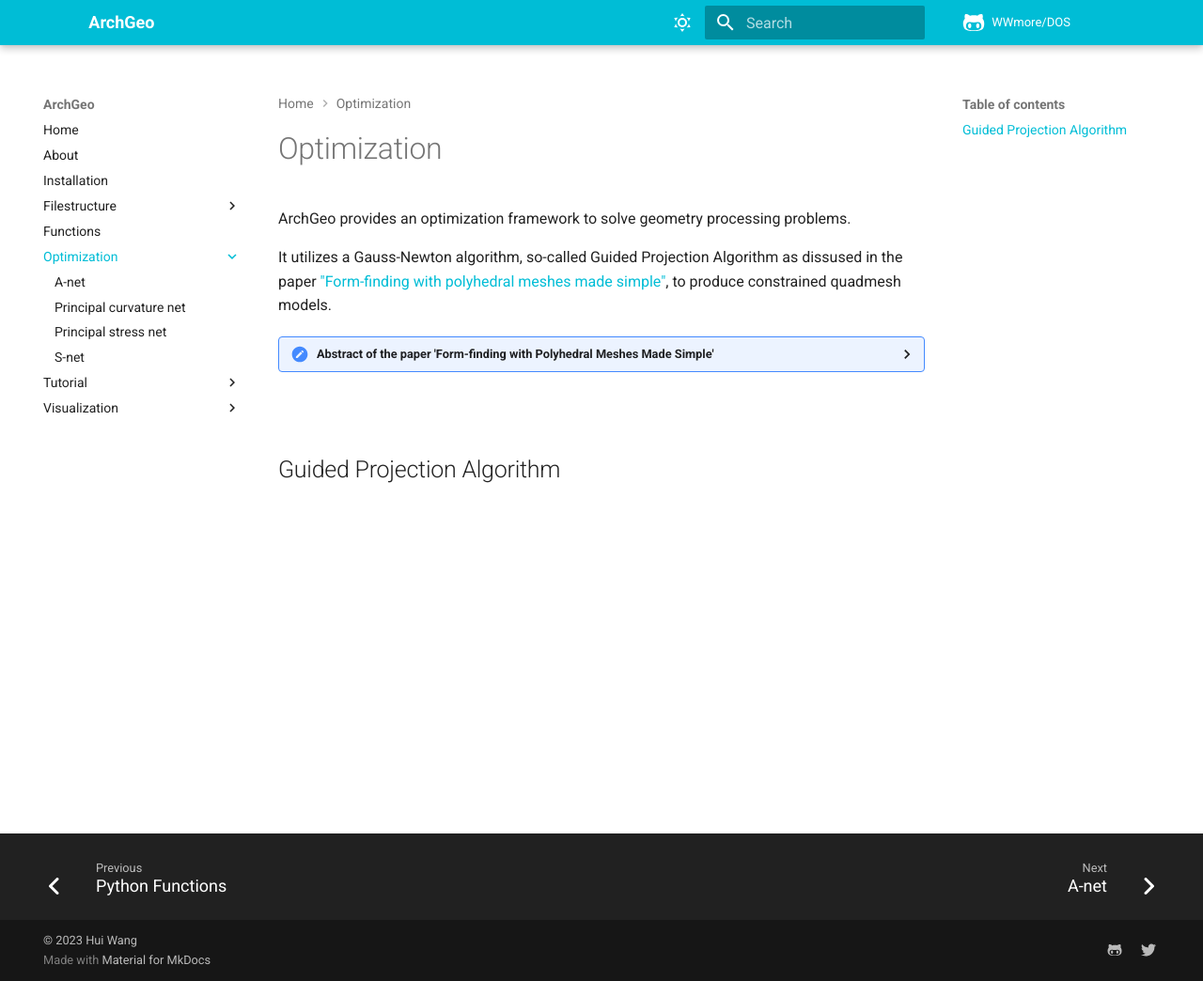
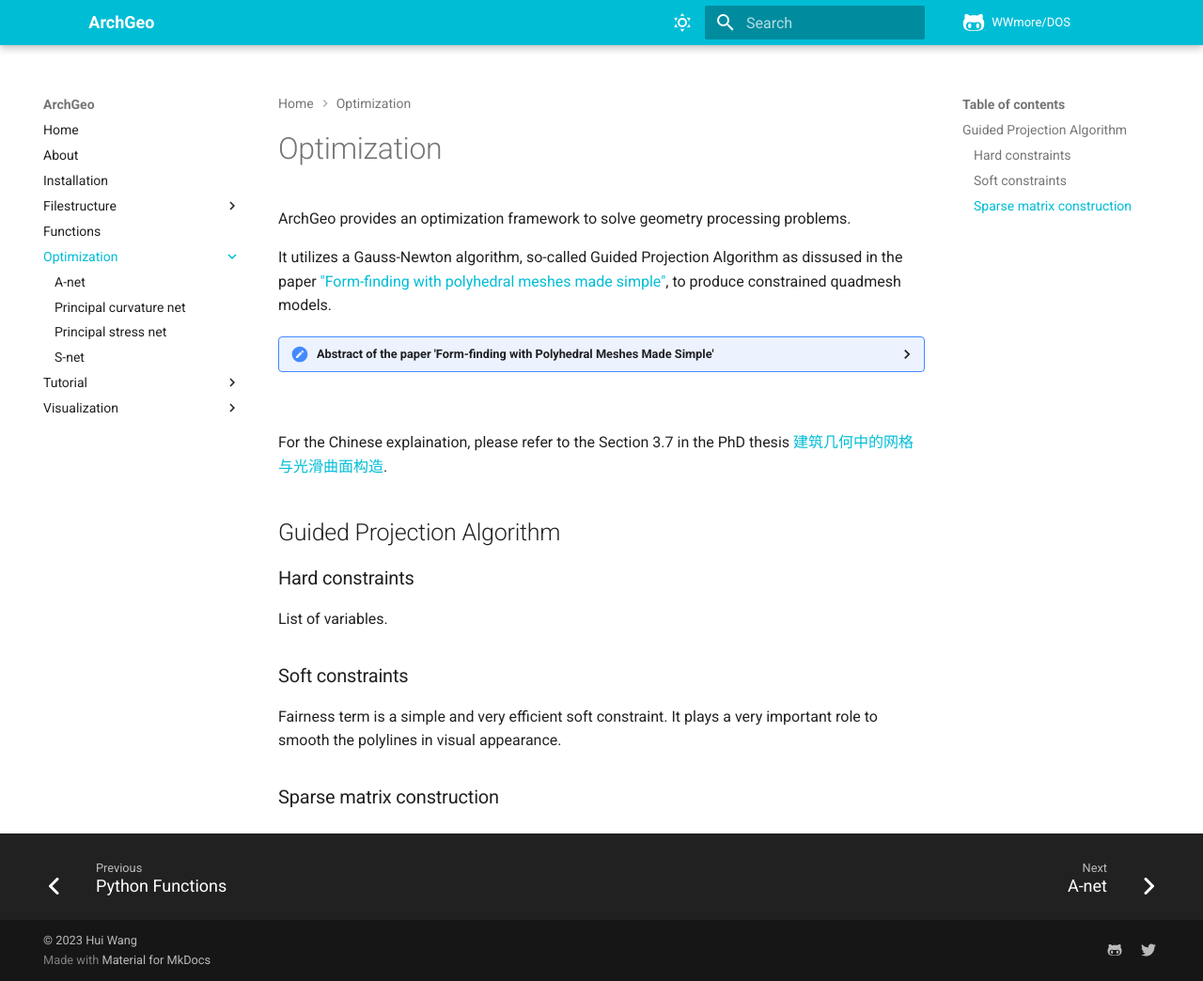
Before and after one commit to WWmore/mkdocs-archgeo, an MkDocs documentation site: the page built from docs/optimization/index.md, in a window 1280 px wide and 1044 px high. Shown: the whole window at 94% size. Built offline with MkDocs 1.6.1 and Material for MkDocs 9.7.7, drawn with Linux system fonts in a browser that asks for light colours; comment, search, counter and statistics services are not loaded.

Commit message:
add phd info

```diff
--- a/docs/optimization/index.md
+++ b/docs/optimization/index.md
@@ -14,4 +14,20 @@ It utilizes a Gauss-Newton algorithm, so-called Guided Projection Algorithm as d
 <br>
 
 
+For the Chinese explaination, please refer to the Section 3.7 in the PhD thesis [建筑几何中的网格与光滑曲面构造](https://www.huiwang.me/assets/pdf/hui-phd-thesis.pdf).
+
 ## Guided Projection Algorithm
+
+
+
+### Hard constraints
+
+
+List of variables.
+
+
+### Soft constraints
+
+Fairness term is a simple and very efficient soft constraint. It plays a very important role to smooth the polylines in visual appearance.
+
+### Sparse matrix construction
```
Also changed, not shown: docs/2.about.md (+5 -2 lines), docs/3.installation.md (+1 -0 lines), docs/optimization/Anet.md (+3 -0 lines), docs/optimization/PCnet.md (+4 -0 lines), docs/optimization/Snet.md (+3 -0 lines).
